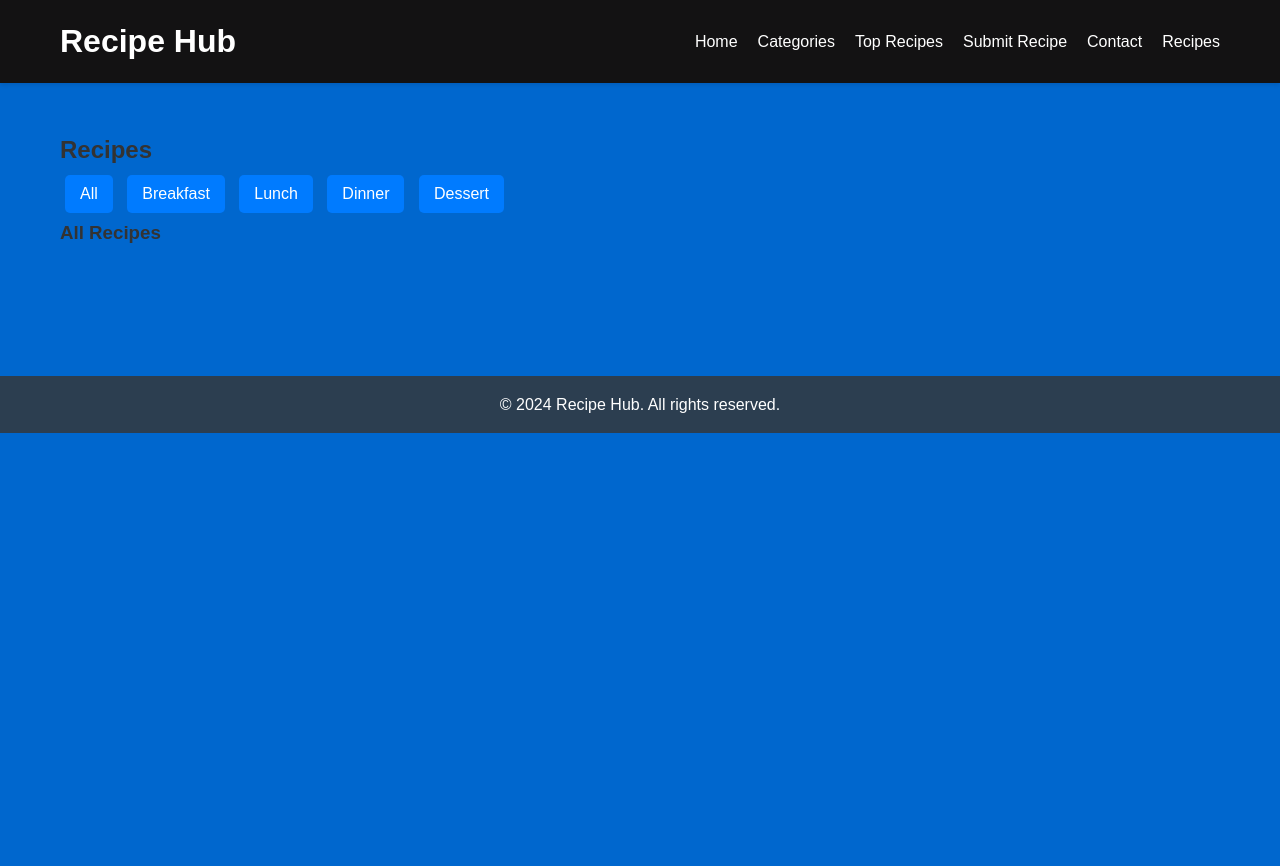
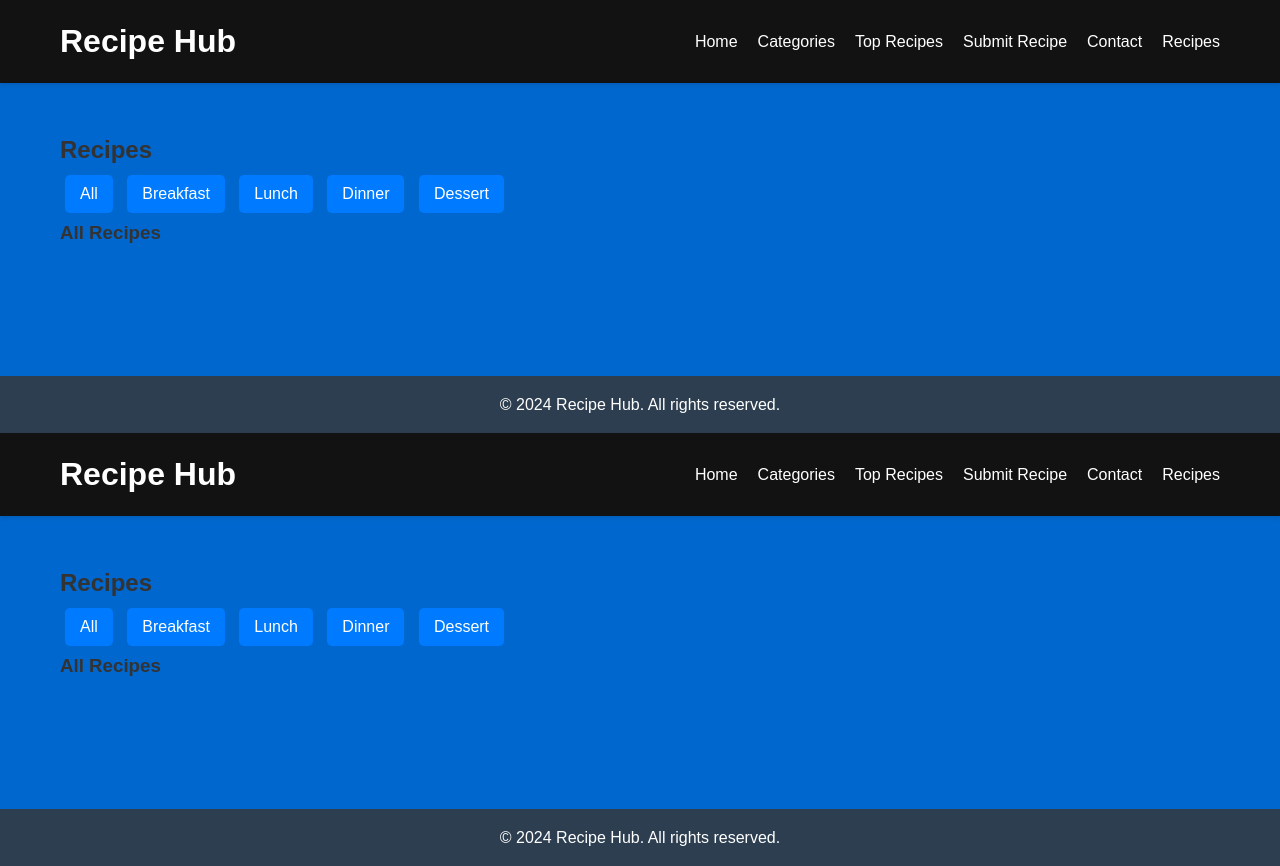
Before and after one commit to SAIFz7mi/12_10.github.io, a plain HTML site: page recipes.html in a window 1280 px wide. Before the commit the page ends 800 px from the top, so only its background shows below. Drawn offline with Linux system fonts and the light colour scheme.

Commit message:
Update recipes.html

```diff
--- a/recipes.html
+++ b/recipes.html
@@ -48,4 +48,54 @@
 
     <script src="././js/scripts.js"></script>
 </body>
+</html> <!DOCTYPE html>
+<html lang="en">
+<head>
+    <meta charset="UTF-8">
+    <meta name="viewport" content="width=device-width, initial-scale=1.0">
+    <title>Recipe Hub - Recipes</title>
+    <link rel="stylesheet" href="././css/styles.css">
+</head>
+<body>
+    <header>
+        <div class="container">
+            <div class="header-content">
+                <a href="index.html" class="logo">Recipe Hub</a>
+                <nav>
+                    <ul>
+                        <li><a href="index.html">Home</a></li>
+                        <li><a href="categories.html">Categories</a></li>
+                        <li><a href="top-recipes.html">Top Recipes</a></li>
+                        <li><a href="submit-recipe.html">Submit Recipe</a></li>
+                        <li><a href="contact.html">Contact</a></li>
+                        <li><a href="recipes.html">Recipes</a></li>
+                    </ul>
+                </nav>
+            </div>
+        </div>
+    </header>
+
+    <main>
+        <div class="container">
+            <h2>Recipes</h2>
+            <div class="filter-buttons">
+                <button id="allRecipes" class="filter-button">All</button>
+                <button id="breakfast" class="filter-button">Breakfast</button>
+                <button id="lunch" class="filter-button">Lunch</button>
+                <button id="dinner" class="filter-button">Dinner</button>
+                <button id="dessert" class="filter-button">Dessert</button>
+            </div>
+            <h3>All Recipes</h3>
+            <div id="recipeList" class="recipe-list"></div>
+        </div>
+    </main>
+
+    <footer>
+        <div class="container">
+            <p>&copy; 2024 Recipe Hub. All rights reserved.</p>
+        </div>
+    </footer>
+
+    <script src="././js/scripts.js"></script>
+</body>
 </html>
```
